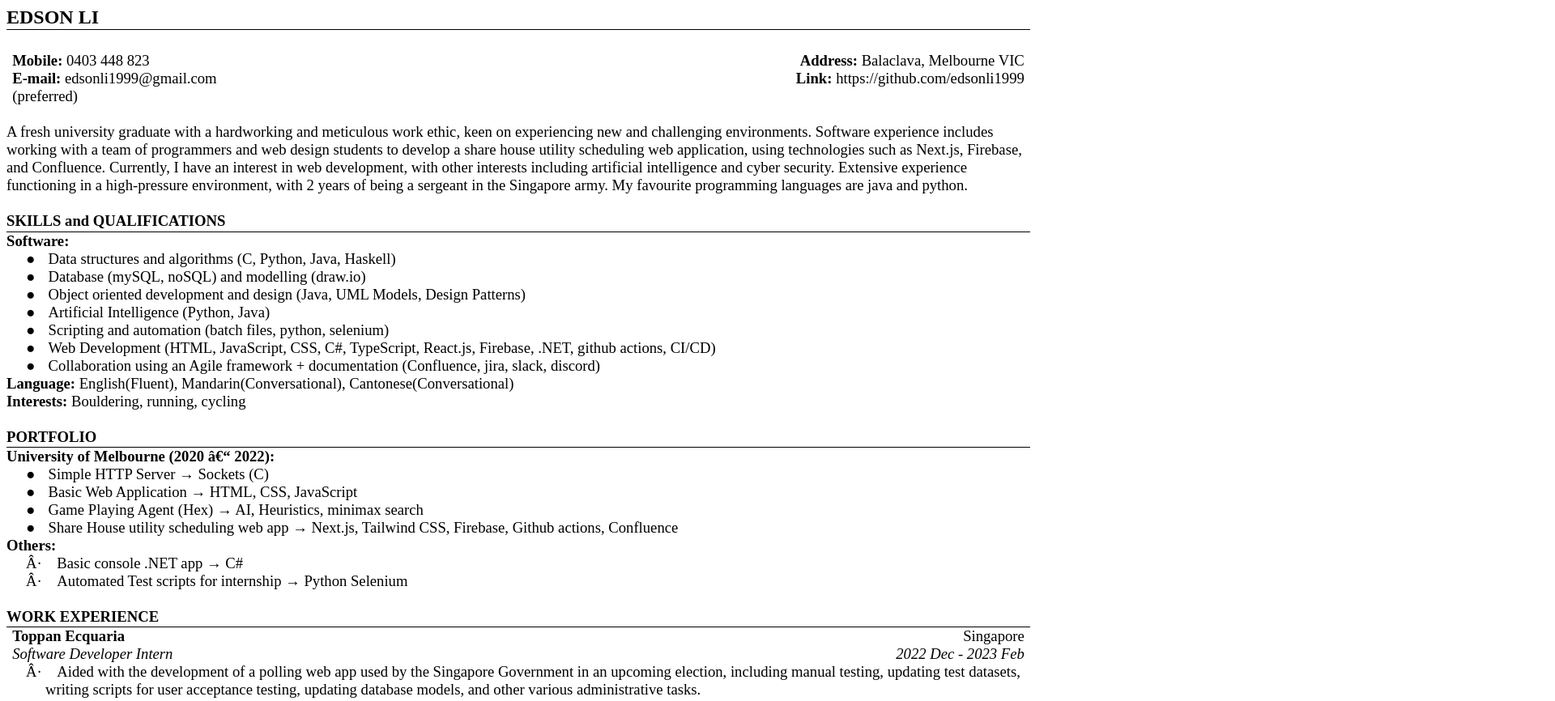
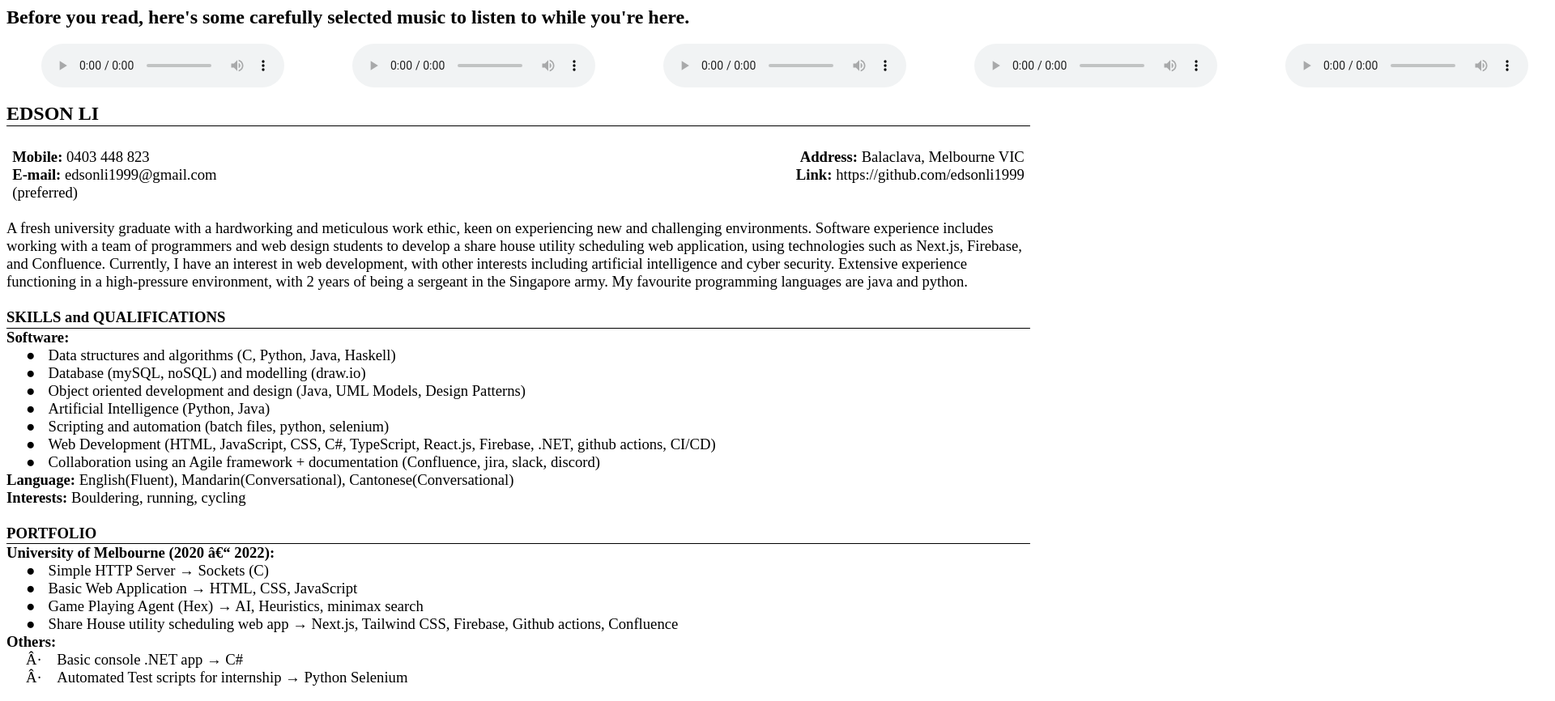
Before and after one commit to edsonli1999/resume, a plain HTML site: page index.html in a window 1280 px wide. Shown: the top 866 px of the page at 81% size, 1920 px wide, since content can reach past the window. Drawn offline with Linux system fonts and the light colour scheme.

Commit message:
Added background music

```diff
--- a/index.html
+++ b/index.html
@@ -3,6 +3,55 @@ xmlns:o="urn:schemas-microsoft-com:office:office"
 xmlns:w="urn:schemas-microsoft-com:office:word"
 xmlns:m="http://schemas.microsoft.com/office/2004/12/omml"
 xmlns="http://www.w3.org/TR/REC-html40">
+
+<b><font size="+2">Before you read, here's some carefully selected music to listen to while you're here. </font></b>
+
+<!-- <figure>
+	<figcaption></figcaption>
+	<audio src="music\Eliza Rose - Baddest Of Them All.mp3" controls>
+		<p>If you are reading this, it is because your browser does not support the audio element.</p>
+	</audio>
+</figure> -->
+
+<table>
+  <tr>
+    <td> <figure>
+			<figcaption></figcaption>
+			<audio id="player" src="music\Local Forecast - Elevator.mp3" controls>
+				<p>If you are reading this, it is because your browser does not support the audio element.</p>
+			</audio>
+		</figure> </td>
+
+		<td> <figure>
+			<figcaption></figcaption>
+			<audio id="player" src="music\Game of Thrones (HBO) Intro.mp3" controls>
+				<p>If you are reading this, it is because your browser does not support the audio element.</p>
+			</audio>
+		</figure> </td>
+
+		<td> <figure>
+			<figcaption></figcaption>
+			<audio id="player" src="music\Queen - Don't Stop Me Now (Official Video).mp3" controls>
+				<p>If you are reading this, it is because your browser does not support the audio element.</p>
+			</audio>
+		</figure> </td>
+
+		<td> <figure>
+			<figcaption></figcaption>
+			<audio id="player" src="music\Eliza Rose - Baddest Of Them All.mp3" controls>
+				<p>If you are reading this, it is because your browser does not support the audio element.</p>
+			</audio>
+		</figure> </td>
+
+		<td> <figure>
+			<figcaption></figcaption>
+			<audio id="player" src="music\FJAAK - District 8.mp3" controls>
+				<p>If you are reading this, it is because your browser does not support the audio element.</p>
+			</audio>
+		</figure> </td>
+  </tr>
+
+</table>
 
 <head>
 <meta http-equiv=Content-Type content="text/html; charset=windows-1252">
```
Also changed, not shown: style.css (+1 -0 lines), 5 other files.
